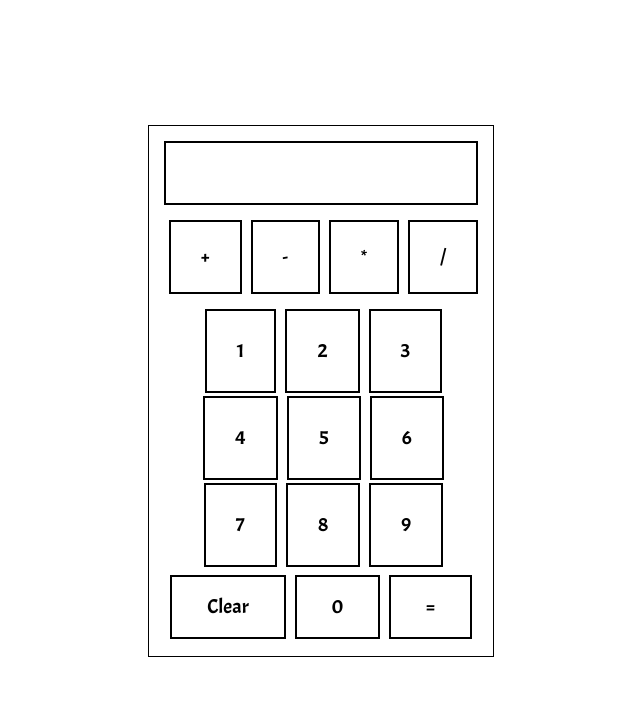
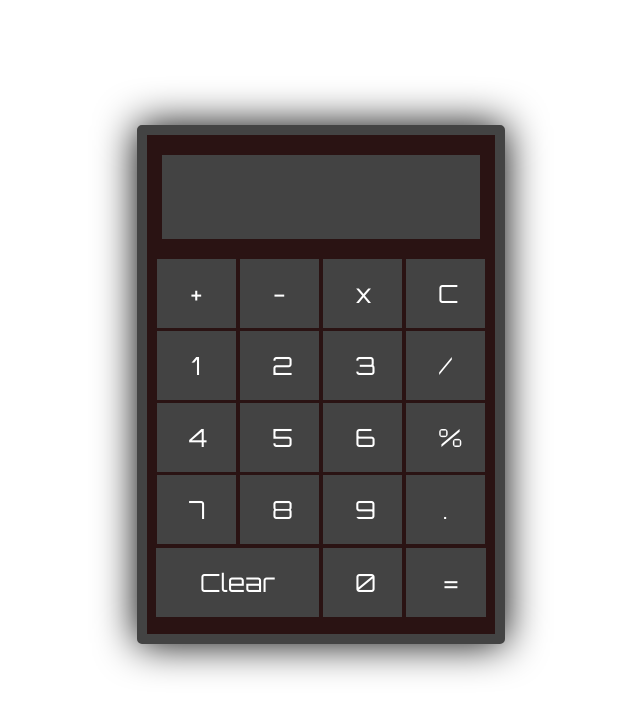
Before and after one commit to Tabish33/Calculator, a plain HTML site: page index.html in a window 1280 px wide. Shown: the whole page, without its empty margins (319-959 px from the left). Drawn offline with Linux system fonts and the light colour scheme.

Commit message:
UI changes

```diff
--- a/index.html
+++ b/index.html
@@ -15,8 +15,8 @@
       <div class="operations">
         <div class="add operation button">+</div>
         <div class="subtract operation button">-</div>
-        <div class="multiply operation button">*</div>
-        <div class="divide operation button">/</div>
+        <div class="multiply operation button">x</div>
+        <div class="backspace operation button">C</div>
       </div>
 
       <div class="numbers">
@@ -24,28 +24,34 @@
           <div class="one number button">1</div>
           <div class="two number button">2</div>
           <div class="three number button">3</div>
+          <div class="divide operation button">/</div>
+
         </div>
         <div class="row2">
           <div class="four number button">4</div>
           <div class="five number button">5</div>
           <div class="six number button">6</div>
+          <div class="modullo operation button">%</div>
         </div>
         <div class="row3">
           <div class="seven number button">7</div>
           <div class="eight number button">8</div>
           <div class="nine number button">9</div>
+          <div class="three number button">.</div>
         </div>
       </div>
 
       <div class="lastrow">
         <div class="clear option button">Clear</div>
-        <div class="zero option button">0</div>
+        <div class="zero number button">0</div>
         <div class="equals option button">=</div>
       </div>
 
     </div>
   </div>
 
+  <audio src="click.mp3" class="click"></audio>
+
   <script src="script.js"></script>
   </body>
 </html>
--- a/script.js
+++ b/script.js
@@ -1,6 +1,8 @@
 let current_val = 0;
 let last_operation;  let start = '';
 let prev_num ='' ; let curr_num ='';
+let audio = document.querySelector('.click');
+audio.currentTime = 0;
 
 function operate(p_num, c_num, operator){
     operations[operator](p_num,c_num);
@@ -12,20 +14,22 @@ function clear(){
       let display = document.querySelector('.screen');
 
       clear.onclick = function(){
+          audio.play();
           current_val = 0;
           last_operation;  start = '';
           prev_num ='' ; curr_num ='';
           display.innerHTML = current_val;
       }
 }
+
 function input(){
 
       let buttons = document.querySelectorAll('.button');
       let display = document.querySelector('.screen');
 
-
       buttons.forEach(function(button){
             button.onclick = function(e){
+                audio.play();
                 let temp = e.target.innerHTML;
                 display.innerHTML = temp;
 
@@ -77,6 +81,6 @@ clear();
 
 let operations = {"+": (a,b)=> ( current_val =a+b),
                   "-": (a,b)=> ( current_val =a-b),
-                  "*": function(a,b){if(current_val == 0){ current_val = 1;}; current_val =a*b;} ,
+                  "x": function(a,b){if(current_val == 0){ current_val = 1;}; current_val =a*b;} ,
                   "/": function(a,b){if(a == 0) return; current_val=a/b;}
                   }
--- a/styles.css
+++ b/styles.css
@@ -1,3 +1,5 @@
+@import url('https://fonts.googleapis.com/css?family=Orbitron');
+
 .main{
   text-align: center;
   position: relative;
@@ -6,69 +8,89 @@
 
 .calculator{
   display: inline-block;
-  border: 1px solid black;
+  border: 10px solid #434343;
+  background-color: #2a1313;
+  border-radius: 5px;
+  box-shadow: 0px 0px 40px;
 }
 
 .screen{
-  border: 2px solid black;
+  border: 2px solid #434343;
   display: inline-block;
+  background-color: #434343;
   width: 90%;
-  height: 60;
-  margin-top: 15;
+  height: 80px;
+  margin-top: 20px;
   font-size: 30px;
-  font-family: 'Acme', sans-serif;
-  line-height: 55px
+  font-family: 'Orbitron', sans-serif;
+  line-height: 75px;
+  color: white;
 }
 .number{
   display: inline-block;
-  border: 2px solid black;
-  padding: 30px;
-  margin-left: 5px;
+  border: 2px solid #434343;
+  padding: 20px 30px;
   margin-bottom: 3px;
 }
 
+.number:hover{
+  background-color: #2197ff;
+}
+
 .operation{
+  background-color: #434343;
   display: inline-block;
-  border: 2px solid black;
-  padding: 25px 30px;
-  margin-left: 5px;
-  margin-bottom: 0px;
+  border: 2px solid #434343;
+  padding: 20px 30px;
+  transition: 0.4s
+}
+
+.operation:hover{
+  background-color: #c78a19;
 }
 
 .option{
   display: inline-block;
-  border: 2px solid black;
+  border: 2px solid #434343;
   padding: 20 35;
   margin-bottom: 17px;
-  margin-top: 5px;
+  margin-top: 1px;
 }
 
-.row1{
+.row1,.row2,.row3,.lastrow{
   text-align: center;
-}
-
-.row2{
-  text-align: center;
-}
-
-.row3{
-  text-align: center;
-}
-
-.lastrow{
-  text-align: center;
-}
-
-.zero{
-  margin: 0px 5px;
 }
 
 .operations{
   text-align: center;
-  margin: 15px;
+  margin-top: 20px;
+  margin-bottom: 3px;
+  margin-left: 10px;
+  margin-right: 10px;
 }
 
 .button{
-  font-size: 20px;
-  font-family: 'Acme', sans-serif;
+  font-size: 25px;
+  font-family: 'Orbitron', sans-serif;
+  width: 15px;
+  height: 25px;
+  color: white;
+  transition: 0.4s;
+  background-color: #434343;
 }
+
+.button:hover{
+  box-shadow: 0px 0px 30px white;
+}
+
+.clear{
+  width: 89px;
+}
+
+.backspace:hover,.clear:hover{
+  background-color: #ff2020;
+}
+
+.equals{
+  width: 6px;
+}
```
Also changed, not shown: bg.jpg (added), 1 other file.
